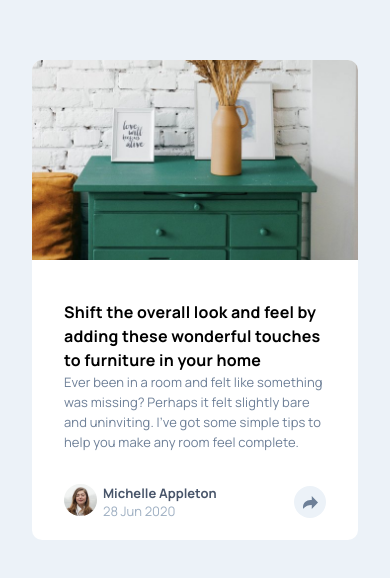
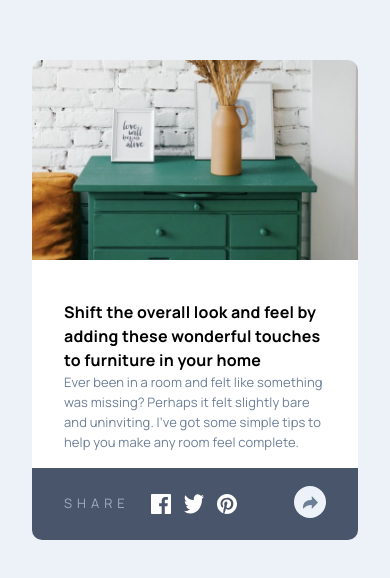
Before and after one commit to O-Julia-O/Article-preview-component, a plain HTML site: page index.html in a window 390 px wide. Shown: the part 122-700 px from the top of the page. Drawn offline with Linux system fonts and the light colour scheme.

Commit message:
mobile placeholder

```diff
--- a/index.html
+++ b/index.html
@@ -57,6 +57,14 @@
                 </svg>
               </div>
             </div>
+            <div class="social-media-placeholder">
+              <div class="social-wrapper">
+                <p class="text-share">Share</p>
+                <img src="./images/icon-facebook.svg" alt="iconfacebook">
+                <img src="./images/icon-twitter.svg" alt="icon twitter">
+                <img src="./images/icon-pinterest.svg" alt="icon pinterest">
+              </div>
+            </div>
           </div>
         </div>
       </article>
--- a/style.css
+++ b/style.css
@@ -44,6 +44,7 @@ main {
 }
 
 .content {
+    position: relative;
     background-color: white;
     margin-left: var(--Spacing-32);
     margin-right: var(--Spacing-32);
@@ -128,6 +129,7 @@ main {
 }
 
 .shape-button {
+    position: relative;
     background-color: #ECF2F8;
     border-radius: 50%;
     width: 32px;
@@ -136,6 +138,42 @@ main {
     display: flex;
     justify-content: center;
     align-items: center;
+    z-index: 3;
+}
+
+.social-media-placeholder {
+    display: flex;
+    align-items: center;
+
+    position: absolute;
+    bottom: 0;
+    left: 0;
+    height: 15%;
+    background-color: #48556a;
+    width: 100%;
+
+    z-index: 2;
+}
+
+.social-wrapper {
+    display: flex;
+    margin-left: 32px;
+}
+
+.social-media-placeholder img{
+    display: block;
+    width: 20px;
+    height: 20px;
+
+    margin-right: 1rem;
+}
+
+.text-share {
+    text-transform: uppercase;
+    letter-spacing: 5px;
+    margin-right: 21px;
+
+    color: var(--Grayish-Blue);
 }
 
 @media screen and (min-width: 768px) {
```
